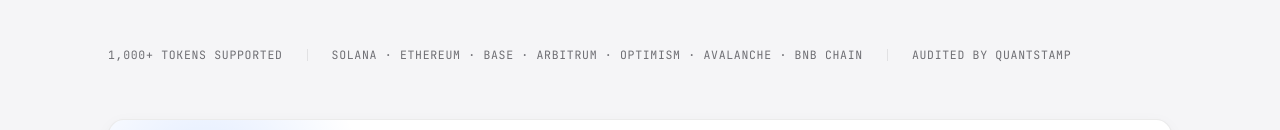
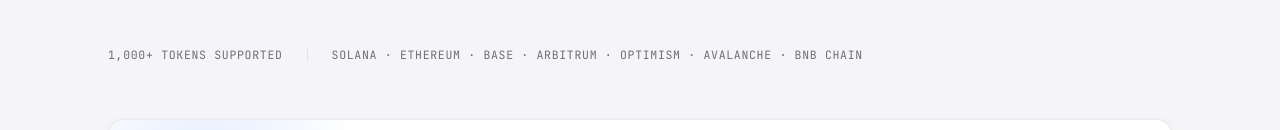
Before and after one commit to codeaj001/polypaid, a React (Vite) app: page / in a window 1280 px wide. Shown: the part 526-656 px from the top of the page. Built offline with nearby package versions, Linux system fonts and the light colour scheme; no server answers.

Commit message:
remove audit and ignored brand designs

```diff
--- a/src/pages/Landing.tsx
+++ b/src/pages/Landing.tsx
@@ -38,8 +38,6 @@ export function Landing() {
           <span>1,000+ tokens supported</span>
           <span className="hidden h-3 w-px bg-line sm:block" />
           <span>Solana · Ethereum · Base · Arbitrum · Optimism · Avalanche · BNB Chain</span>
-          <span className="hidden h-3 w-px bg-line sm:block" />
-          <span>Audited by Quantstamp</span>
         </div>
 
         <RouteDiagram />
```
Also changed, not shown: 1 other file (tests, documents, lock files or other folders).
